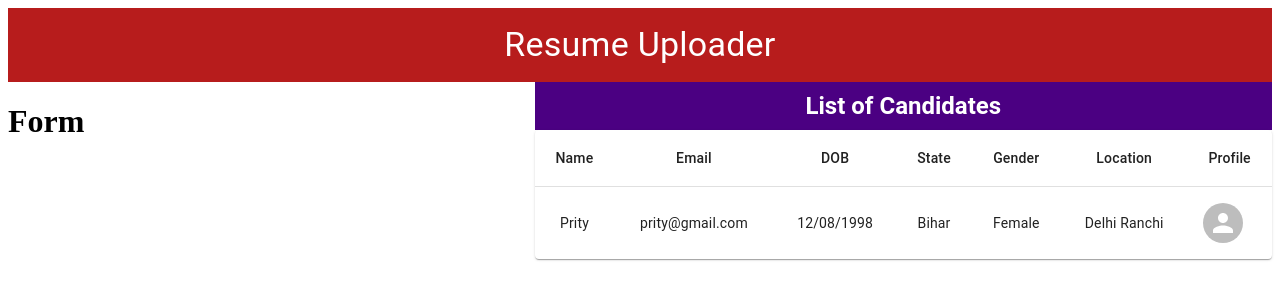
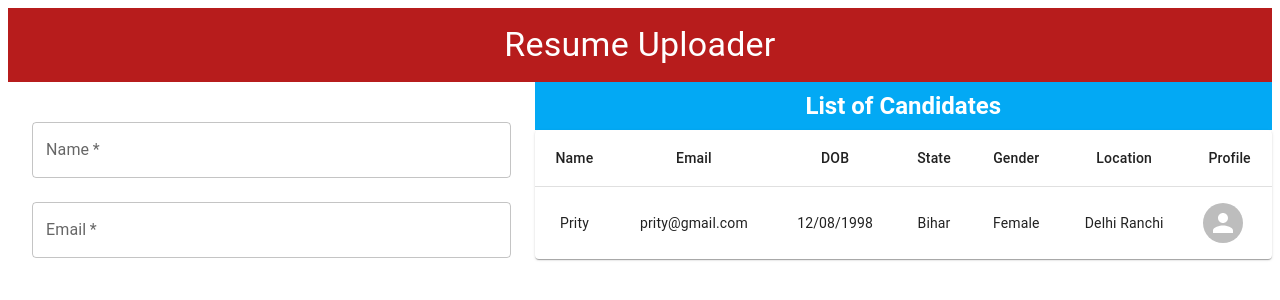
Before and after one commit to akankshakriti09/ResumeUploader, a React (Create React App) app: page / in a window 1280 px wide. Shown: the top 300 px of the page. Built offline with nearby package versions, Linux system fonts and the light colour scheme.

Commit message:
committed

```diff
--- a/package.json
+++ b/package.json
@@ -5,10 +5,12 @@
   "dependencies": {
     "@emotion/react": "^11.11.0",
     "@emotion/styled": "^11.11.0",
+    "@mui/lab": "^5.0.0-alpha.129",
     "@mui/material": "^5.12.3",
     "@testing-library/jest-dom": "^5.16.5",
     "@testing-library/react": "^13.4.0",
     "@testing-library/user-event": "^13.5.0",
+    "date-fns": "^2.30.0",
     "react": "^18.2.0",
     "react-dom": "^18.2.0",
     "react-scripts": "5.0.1",
--- a/src/App.js
+++ b/src/App.js
@@ -1,8 +1,15 @@
 import { Grid, TextField, Typography, FormControlLabel, Checkbox, Button, Box, Alert, InputLabel, MenuItem, Select, FormControl, FormLabel,
 RadioGroup, Radio, FormGroup, Stack, Table, TableBody, TableCell, TableContainer, TableHead, TableRow, Paper, Avatar }
 from '@mui/material';
+import { LocalizationProvider, DatePicker } from '@mui/lab';
+import AdapterDateFns from '@mui/lab/AdapterDateFns';
+import { useState } from 'react';
 
 function App() {
+
+  // States
+  const [dob, setDob] = useState(null)
+
   return (
     <>
       <Box display="flex" justifyContent="center" sx={{
@@ -13,17 +20,21 @@ function App() {
       <Grid container justifyContent="center">
 
         <Grid item xs={5}>
-          <h1>Form</h1>
+          <Box component="form" sx={{ p: 3 }} noValidate id="resume-form">
+            <TextField id="name" name="name" required fullWidth margin='normal' label='Name' />
+            <TextField id="email" email="email" required fullWidth margin='normal' label='Email' />
+            <Box>
+              <LocalizationProvider dateAdapter={AdapterDateFns}>
+                <DatePicker label="Date of Birth" value={dob} onChange={(newValue) => { setDob(newValue) }}
+                renderInput={(params) => <TextField {...params} /> } />
+              </LocalizationProvider>
+            </Box>
+          </Box>
         </Grid>
 
         <Grid item xs={7}>
-          <Box display="flex" justifyContent="center" sx={{
-            backgroundColor: "indigo", padding: 1
-          }}>
-            <Typography variant="h5" component="div" sx={{
-              fontWeight: "bold", color:"white" }}>
-                List of Candidates
-              </Typography>
+          <Box display="flex" justifyContent="center" sx={{ backgroundColor: 'info.light', padding: 1 }}>
+            <Typography variant="h5" component="div" sx={{ fontWeight: 'bold', color: 'white' }}> List of Candidates</Typography>
           </Box>
 
           <TableContainer component={Paper}>
```
Also changed, not shown: 1 other file (tests, documents, lock files or other folders).
